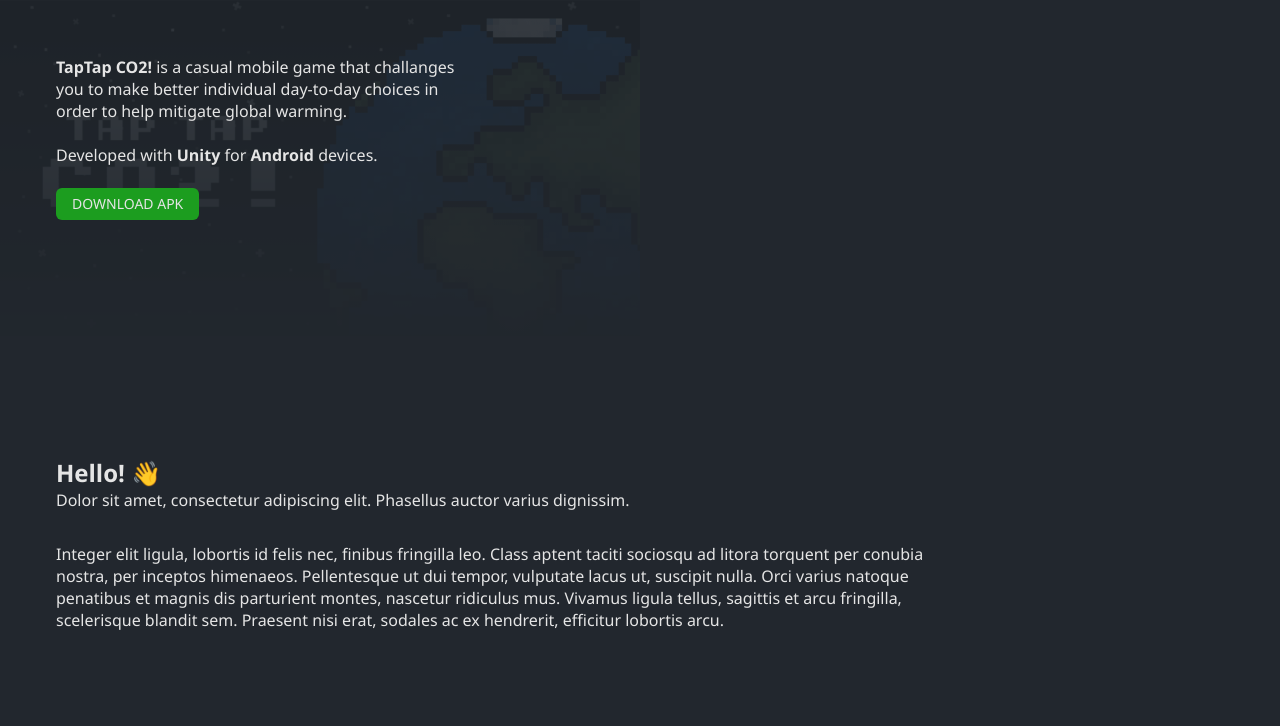
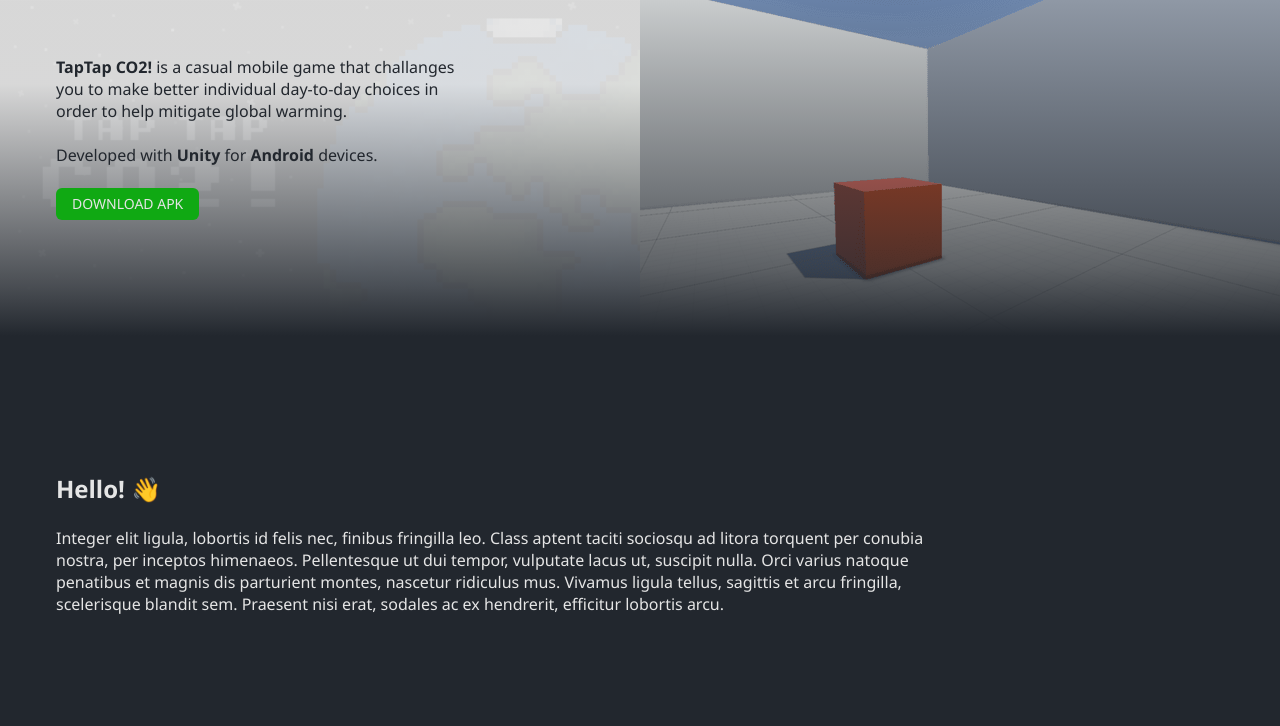
Before and after one commit to julianabmgil/gamedev, a plain HTML site: page index.html in a window 1280 px wide. Shown: the top 726 px of the page. Drawn offline with Linux system fonts and the light colour scheme.

Commit message:
Ajusted interaction colors

```diff
--- a/index.html
+++ b/index.html
@@ -4,6 +4,7 @@
     <meta charset="UTF-8">
     <meta http-equiv="X-UA-Compatible" content="IE=edge">
     <meta name="viewport" content="width=device-width, initial-scale=1.0">
+    <meta name="theme-color" content="#22272E">
     <title>Juliana Gil | Game dev</title>
     <link rel="icon" type="image/x-icon" href="favicon.ico">
     <link rel="stylesheet" href="styles.css"/>
@@ -29,8 +30,14 @@
                         </div>
                     </div>
                 </div>
-                <div class="game" tabindex="0">
-                    <div class="overlay"></div>
+                <div class="game" tabindex="0" style="background-image: url('/gamedev/images/coming-soon.png');">
+                    <div class="overlay">
+                        <div class="game-description">
+                            <p>
+                                More projects coming soon!
+                            </p>
+                        </div>
+                    </div>
                 </div>
             </div>
         </section>
@@ -38,9 +45,10 @@
         <section id="about">
             <div class="container">
                 <h1>Hello!&nbsp;👋</h1>
-                <p>
+                <!-- <p>
                     Dolor sit amet, consectetur adipiscing elit. Phasellus auctor varius dignissim.
-                </p>
+                </p> -->
+                <br/>
                 <p>
                     Integer elit ligula, lobortis id felis nec, finibus fringilla leo.
                     Class aptent taciti sociosqu ad litora torquent per conubia nostra, per inceptos himenaeos.
--- a/styles.css
+++ b/styles.css
@@ -25,7 +25,7 @@
   appearance: none;
   text-decoration: none;
   color: #E5E5E5;
-  background-color: #1C9D1F;
+  background-color: #10A913;
   transition: background-color 0.12s ease-in-out;
 }
 .button:hover, .button:focus {
@@ -42,6 +42,7 @@
   display: grid;
   grid-template-columns: 1fr 1fr;
   height: 26.25vw;
+  max-height: 422px;
 }
 #games .container .game {
   width: 100%;
@@ -59,7 +60,8 @@
 #games .container .game-description {
   width: 100%;
   height: 100%;
-  background-color: rgba(34, 39, 46, 0.9);
+  background: linear-gradient(180deg, rgba(229, 229, 229, 0.8) 25%, rgba(34, 39, 46, 0.7) 85%, #22272E 100%);
+  background-color: rgba(229, 229, 229, 0.7);
   padding: 56px;
   opacity: 0;
   transition: opacity 0.32s ease-in-out;
@@ -69,6 +71,7 @@
   max-width: 80%;
   opacity: 0;
   transition: opacity 1s ease-in-out;
+  color: #22272E;
 }
 #games .container .game:hover .game-description, #games .container .game:focus .game-description, #games .container .game:focus-within .game-description {
   opacity: 1;
```
Also changed, not shown: images/coming-soon.png (added).
